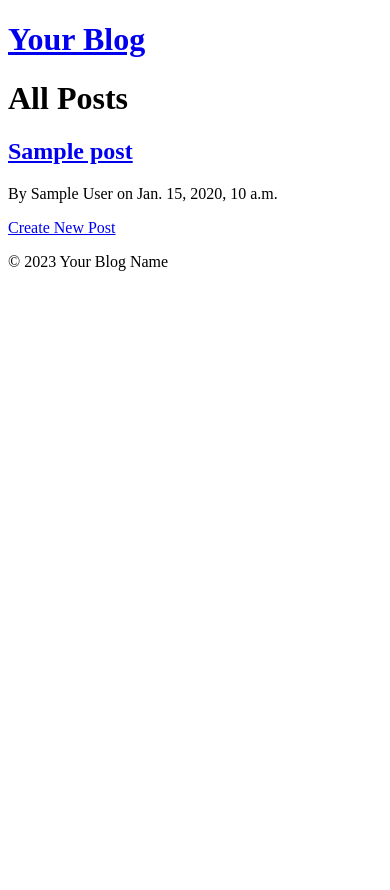
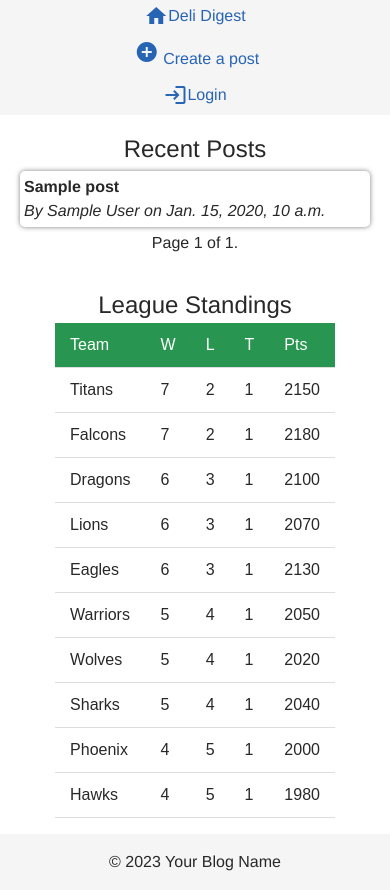
Before and after one commit to tdwebdesign/thomasd9e, a Django app: template blog/templates/blog/post_list.html in a window 390 px wide. Before the commit the page ends 271 px from the top, so only its background shows below. Run offline with Django 4.2, Linux system fonts and the light colour scheme; the template is opened without the code that fills it: most values are stand-ins (such as "Sample title", 1, 10 or a date in 2020).

Commit message:
Stying for blog app

```diff
--- /dev/null
+++ b/blog/static/blog/styles.css
@@ -0,0 +1,253 @@
+/* Basic CSS Reset */
+html, body, div, span, applet, object, iframe,
+h1, h2, h3, h4, h5, h6, p, blockquote, pre,
+a, abbr, acronym, address, big, cite, code,
+del, dfn, em, img, ins, kbd, q, s, samp,
+small, strike, strong, sub, sup, tt, var,
+b, u, i, center,
+dl, dt, dd, ol, ul, li,
+fieldset, form, label, legend,
+table, caption, tbody, tfoot, thead, tr, th, td,
+article, aside, canvas, details, embed,
+figure, figcaption, footer, header, hgroup,
+menu, nav, output, ruby, section, summary,
+time, mark, audio, video {
+    margin: 0;
+    padding: 0;
+    border: 0;
+    font-size: 100%;
+    font: inherit;
+    vertical-align: baseline;
+}
+/* HTML5 display-role reset for older browsers */
+article, aside, details, figcaption, figure,
+footer, header, hgroup, menu, nav, section {
+    display: block;
+}
+body {
+    line-height: 1;
+}
+ol, ul {
+    list-style: none;
+}
+blockquote, q {
+    quotes: none;
+}
+blockquote:before, blockquote:after,
+q:before, q:after {
+    content: '';
+    content: none;
+}
+table {
+    border-collapse: collapse;
+    border-spacing: 0;
+}
+
+
+/* Define variables */
+:root {
+    --primary-color: rgba(40, 150, 80, 1);
+    --secondary-color: rgba(30, 120, 60, 1); /* A darker shade of the primary color */
+    --background-color: rgba(245, 245, 245, 1); /* A light gray for a clean background */
+    --link-color: rgba(40, 100, 180, 1); /* A contrasting blue for links */
+    --link-hover-color: rgba(20, 70, 140, 1); /* A darker shade of the link color */
+    --button-background: rgba(40, 150, 80, 1); /* Using the primary color for button background */
+    --button-text: rgba(255, 255, 255, 1); /* White text for readability on the green button */
+    --text-color: rgba(40, 40, 40, 1); /* A dark gray for text */
+}
+
+:root {
+    --space-xs: 0.25rem;
+    --space-sm: 0.5rem;
+    --space-md: 1rem;
+    --space-lg: 2rem;
+    --space-xl: 4rem;
+}
+
+/* base.html styles after reset */
+/* Font Families */
+body {
+    font-family: "Helvetica Neue", Arial, sans-serif;
+}
+
+/* Font Sizes */
+html {
+    font-size: 16px;
+}
+
+h1 {
+    font-size: 2rem;
+}
+h2 {
+    font-size: 1.5rem;
+}
+
+p {
+    font-size: 1rem;
+}
+
+/* Font Weights */
+h1 {
+    font-weight: bold;
+}
+
+p {
+    font-weight: normal;
+}
+
+/* Line Heights */
+body {
+    line-height: 1.5;
+}
+
+/* Text Colors */
+body {
+    color: var(--text-color);
+}
+
+a {
+    color: var(--link-color);
+}
+
+a:hover {
+    color: var(--link-hover-color);
+}
+
+/* Nav Styles */
+.main-nav {
+    background-color: var(--background-color);
+    display: flex;
+    justify-content: space-between;
+    align-items: center;
+}
+
+.nav-link {
+    display: flex;
+    align-items: center;
+    text-decoration: none;
+}
+
+.nav-center {
+    display: flex;
+    align-items: center;
+}
+
+.nav-left,
+.nav-right,
+.nav-center {
+    margin: var(--space-md);
+}
+
+.create-post {
+    margin-left: var(--space-xs);
+}
+
+/* footer styles */
+footer {
+    background-color: var(--background-color);
+    padding: var(--space-md);
+    text-align: center;
+}
+
+/* post-list styles */
+.main-container {
+    display: flex; /* Enables Flexbox for the container */
+    width: 100%; /* Ensures the container takes up the full width of its parent */
+}
+
+.main-left {
+    flex: 0 0 60%; /* This means the div won't grow or shrink and will always occupy 60% of the parent's width */
+    padding: var(--space-md); /* Adds some space between the content of main-left and main-right */
+}
+
+.main-left h2 {
+    text-align: center;
+}
+
+.pagination {
+    text-align: center;
+}
+
+.main-right {
+    flex: 0 0 40%; /* This means the div won't grow or shrink and will always occupy 40% of the parent's width */
+    padding: var(--space-md); /* Adds some space between the content of main-left and main-right */
+    text-align: center;
+}
+
+.main-right table {
+    margin-left: auto;
+    margin-right: auto;
+}
+/* card styles */
+.card {
+    border-radius: 5px;
+    margin: var(--space-xs);
+    padding: var(--space-xs);
+    box-shadow: 0 0 5px rgba(0, 0, 0, 0.5);
+}
+.card:hover {
+    background-color: var(--background-color);
+}
+.card-title {
+    font-weight: bold;
+    color: var(--text-color);
+}
+
+.card-byline {
+    font-style: italic;
+    color: var(--text-color);
+}
+.card-link {
+    text-decoration: none;
+}
+
+/* Table Styling */
+table {
+    border-collapse: collapse;
+    font-family: Arial, sans-serif;
+}
+
+th, td {
+    padding: 10px 15px;
+    text-align: left;
+    border-bottom: 1px solid #ddd;
+}
+
+th {
+    background-color: rgba(40, 150, 80, 1); /* Primary color */
+    color: white;
+}
+
+tr:hover {
+    background-color: #f5f5f5;
+}
+
+@media (max-width: 900px) {
+    .main-container {
+        flex-direction: column;
+    }
+    .main-left,
+    .main-right {
+        flex: 0 0 100%;
+    }
+
+    .main-nav {
+        flex-direction: column; /* Change the direction to column to stack the children vertically */
+        align-items: center;
+        justify-content: center;
+    }
+
+    .nav-link {
+        margin-bottom: var(--space-xs); /* Add some space below each link for separation */
+    }
+
+    .nav-left, .nav-right, .nav-center {
+        margin: var(--space-xs) 0; /* Adjust margin to add space between the nav sections */
+        flex: 0 0 100%; /* Make each nav section take the full width */
+    }
+    .nav-center .nav-link {
+        display: block; /* This will stack the links vertically */
+        width: 100%; /* This will make each link take the full width of its container */
+    }
+
+}
--- a/blog/templates/blog/base.html
+++ b/blog/templates/blog/base.html
@@ -5,17 +5,55 @@
     <meta charset="UTF-8">
     <meta name="viewport" content="width=device-width, initial-scale=1.0">
     <link rel="icon" href="{% static 'website/favicon.ico' %}" type="image/x-icon">
-    <title>Your Blog Title</title>
+    <link rel="stylesheet" href="https://fonts.googleapis.com/icon?family=Material+Icons">
+    <link rel="stylesheet" href="{% static '/blog/styles.css' %}">
+    <title>Deli Digest</title>
 </head>
 <body>
-    <header>
-        <h1><a href="{% url 'blog:post-list' %}">Your Blog</a></h1>
+    <header class="site-header">
+        <nav class="main-nav">
+            <div class="nav-left">
+                <div class="site-brand">
+                    <a href="{% url 'blog:post-list' %}" class="nav-link">
+                        <i class="material-icons">home</i>
+                        <span class="link-text">Deli Digest</span>
+                    </a>
+                </div>
+            </div>
+
+            <div class="nav-center">
+                <div class="create-post">
+                    <a href="{% url 'blog:post-create' %}" class="nav-link">
+                        <i class="material-icons">add_circle</i>
+                        <span class="link-text">Create a post</span>
+                    </a>
+                </div>
+            </div>
+
+            <div class="nav-right">
+                <div class="user-actions">
+                    {% if user.is_authenticated %}
+                    <!-- If user is logged in -->
+                    <a href="{% url 'accounts:profile' %}" class="nav-link">
+                        <i class="material-icons">person</i>
+                        <span class="link-text">Profile</span>
+                    </a>
+                    {% else %}
+                    <!-- If user is not logged in -->
+                    <a href="{% url 'accounts:login' %}" class="nav-link">
+                        <i class="material-icons">login</i>
+                        <span class="link-text">Login</span>
+                    </a>
+                    {% endif %}
+                </div>
+            </div>
+        </nav>
     </header>
-    <main>
+    <main class="main-content">
         {% block content %}
         {% endblock %}
     </main>
-    <footer>
+    <footer class="site-footer">
         <p>© 2023 Your Blog Name</p>
     </footer>
 </body>
--- a/blog/templates/blog/post_list.html
+++ b/blog/templates/blog/post_list.html
@@ -1,10 +1,121 @@
 {% extends "blog/base.html" %}
 
 {% block content %}
-    <h1>All Posts</h1>
-    {% for post in posts %}
-        <h2><a href="{% url 'blog:post-detail' post.slug %}">{{ post.title }}</a></h2>
-        <p>By {{ post.author }} on {{ post.created_at }}</p>
-    {% endfor %}
-    <a href="{% url 'blog:post-create' %}">Create New Post</a>
+    <div class="main-container">
+        <div class="main-left">
+        <h2>Recent Posts</h2>
+        {% for post in posts %}
+        <a href="{% url 'blog:post-detail' post.slug %}" class="card-link">
+            <div class="card">
+                <p class="card-title">{{ post.title }}</p>
+                <p class="card-byline">By {{ post.author }} on {{ post.created_at }}</p>
+            </div>
+        </a>
+        {% endfor %}
+        <div class="pagination">
+            <span class="step-links">
+                {% if page_obj.has_previous %}
+                    <a href="?page=1">&laquo; first</a>
+                    <a href="?page={{ page_obj.previous_page_number }}">previous</a>
+                {% endif %}
+
+                <span class="current">
+                    Page {{ page_obj.number }} of {{ page_obj.paginator.num_pages }}.
+                </span>
+
+                {% if page_obj.has_next %}
+                    <a href="?page={{ page_obj.next_page_number }}">next</a>
+                    <a href="?page={{ page_obj.paginator.num_pages }}">last &raquo;</a>
+                {% endif %}
+            </span>
+        </div>
+        </div>
+        <div class="main-right">
+            <h2>League Standings</h2>
+            <table border="1">
+                <thead>
+                    <tr>
+                        <th>Team</th>
+                        <th>W</th>
+                        <th>L</th>
+                        <th>T</th>
+                        <th>Pts</th>
+                    </tr>
+                </thead>
+                <tbody>
+                    <tr>
+                        <td>Titans</td>
+                        <td>7</td>
+                        <td>2</td>
+                        <td>1</td>
+                        <td>2150</td>
+                    </tr>
+                    <tr>
+                        <td>Falcons</td>
+                        <td>7</td>
+                        <td>2</td>
+                        <td>1</td>
+                        <td>2180</td>
+                    </tr>
+                    <tr>
+                        <td>Dragons</td>
+                        <td>6</td>
+                        <td>3</td>
+                        <td>1</td>
+                        <td>2100</td>
+                    </tr>
+                    <tr>
+                        <td>Lions</td>
+                        <td>6</td>
+                        <td>3</td>
+                        <td>1</td>
+                        <td>2070</td>
+                    </tr>
+                    <tr>
+                        <td>Eagles</td>
+                        <td>6</td>
+                        <td>3</td>
+                        <td>1</td>
+                        <td>2130</td>
+                    </tr>
+                    <tr>
+                        <td>Warriors</td>
+                        <td>5</td>
+                        <td>4</td>
+                        <td>1</td>
+                        <td>2050</td>
+                    </tr>
+                    <tr>
+                        <td>Wolves</td>
+                        <td>5</td>
+                        <td>4</td>
+                        <td>1</td>
+                        <td>2020</td>
+                    </tr>
+                    <tr>
+                        <td>Sharks</td>
+                        <td>5</td>
+                        <td>4</td>
+                        <td>1</td>
+                        <td>2040</td>
+                    </tr>
+                    <tr>
+                        <td>Phoenix</td>
+                        <td>4</td>
+                        <td>5</td>
+                        <td>1</td>
+                        <td>2000</td>
+                    </tr>
+                    <tr>
+                        <td>Hawks</td>
+                        <td>4</td>
+                        <td>5</td>
+                        <td>1</td>
+                        <td>1980</td>
+                    </tr>
+                </tbody>
+            </table>
+
+        </div>
+    </div>
 {% endblock %}
--- a/blog/views.py
+++ b/blog/views.py
@@ -18,6 +18,7 @@ class PostListView(ListView):
     template_name = "blog/post_list.html"
     context_object_name = "posts"
     ordering = ["-created_at"]
+    paginate_by = 10
 
 
 class PostDetailView(DetailView):
--- a/fantasy_news/services.py
+++ b/fantasy_news/services.py
@@ -4,8 +4,11 @@ import pandas as pd
 import os
 from django.conf import settings
 
+
 class FantasyLeague:
-    PLAYERS_FILE_PATH = os.path.join(settings.BASE_DIR, 'fantasy_news', 'static', 'fantasy_news', 'players.json')
+    PLAYERS_FILE_PATH = os.path.join(
+        settings.BASE_DIR, "fantasy_news", "static", "fantasy_news", "players.json"
+    )
 
     def __init__(self, league_id):
         self.league_id = league_id
--- a/thomasd9e/settings.py
+++ b/thomasd9e/settings.py
@@ -185,9 +185,14 @@ MEDIA_URL = "https://storage.googleapis.com/{}/media/".format(GS_BUCKET_NAME)
 STATICFILES_DIRS = [
     os.path.join(BASE_DIR, "website", "static"),
     os.path.join(BASE_DIR, "fantasy_news", "static"),
+    os.path.join(BASE_DIR, "blog", "static"),
 ]
 
 STATIC_ROOT = os.path.join(BASE_DIR, "staticfiles")
+
+if DEBUG:
+    STATIC_URL = "/static/"
+    STATICFILES_STORAGE = "django.contrib.staticfiles.storage.StaticFilesStorage"
 
 CKEDITOR_BASEPATH = (
     "https://storage.googleapis.com/thomasd9e.appspot.com/ckeditor/ckeditor/"
```
